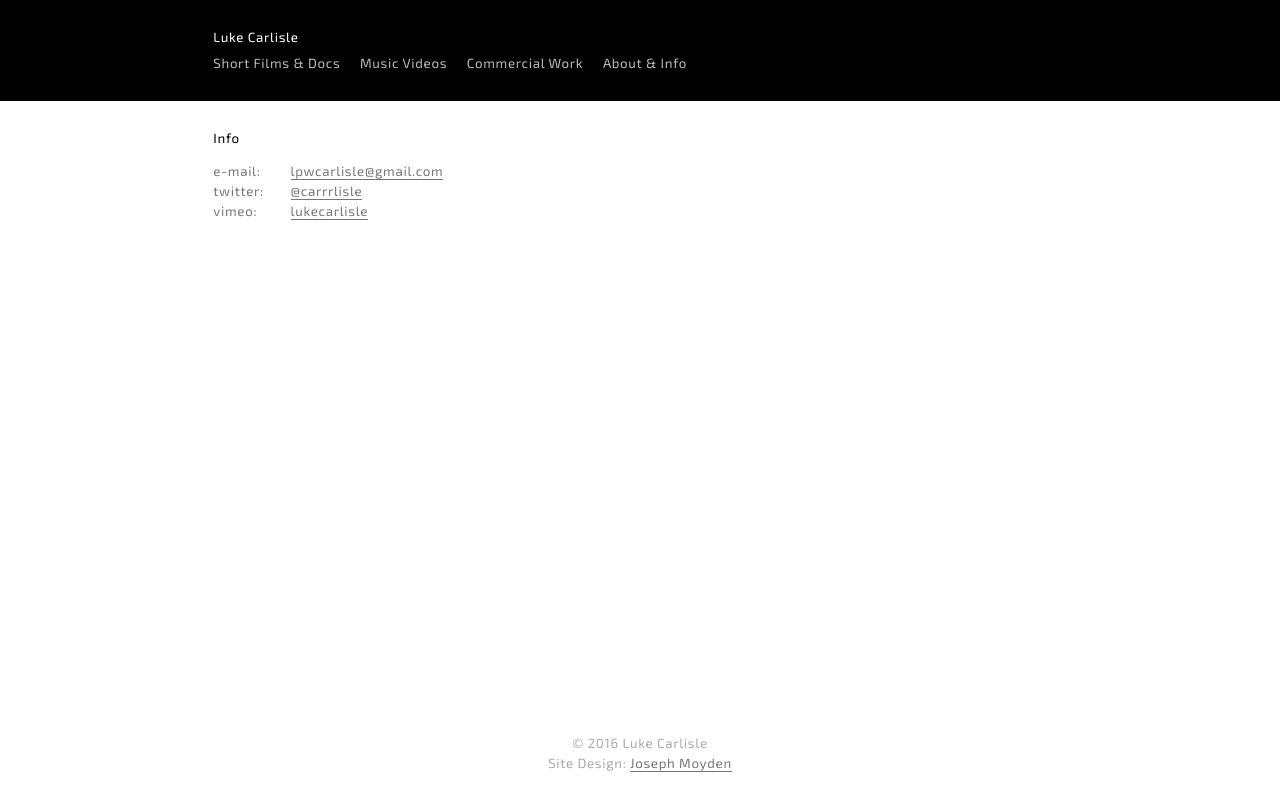
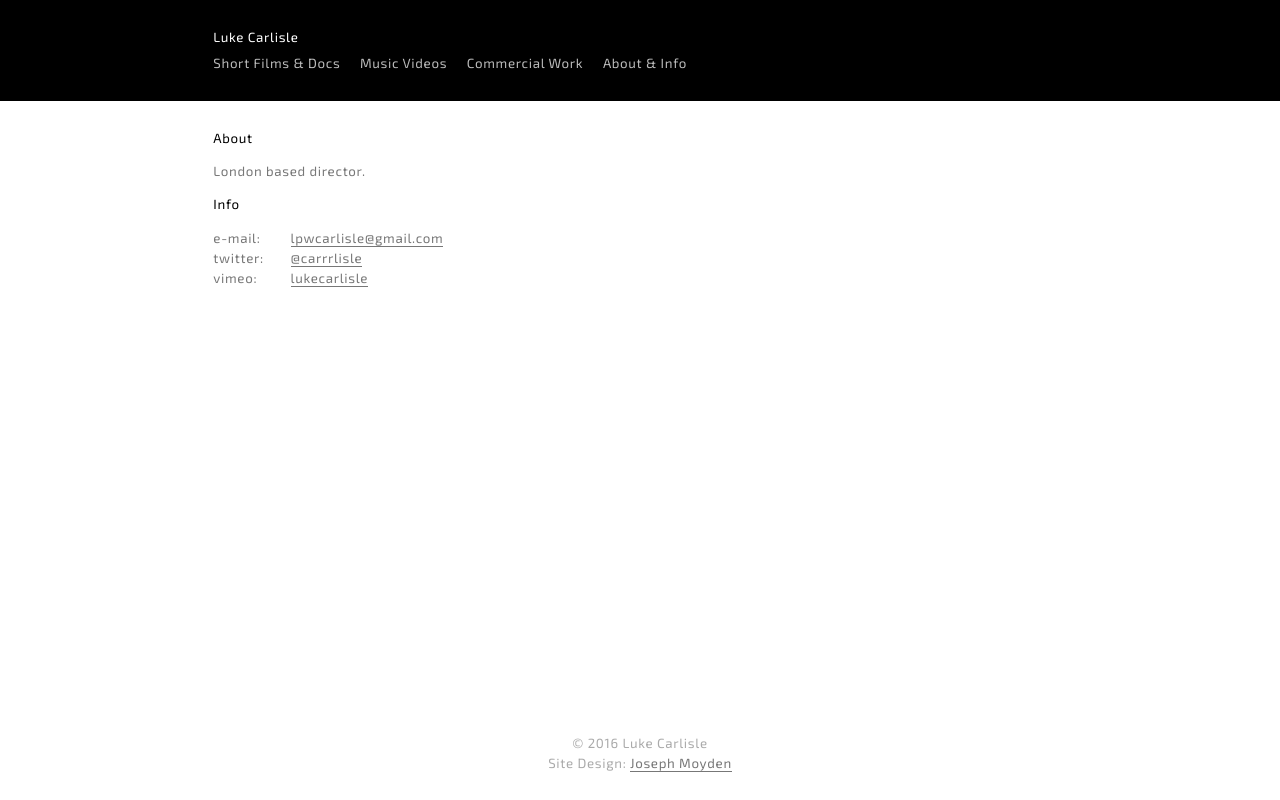
Before and after one commit to Carlisle46/Carlisle46.github.io, a plain HTML site: page about-info/index.html in a window 1280 px wide. Drawn offline with Linux system fonts and the light colour scheme.

Commit message:
Updating Files

```diff
--- a/about-info/index.html
+++ b/about-info/index.html
@@ -39,7 +39,11 @@
             <section class="text">
     <div class="wrapper">
 
-        <h1 id="info">Info</h1>
+        <h1 id="about">About</h1>
+
+<p>London based director.</p>
+
+<h1 id="info">Info</h1>
 
 <table>
   <tbody>
```
